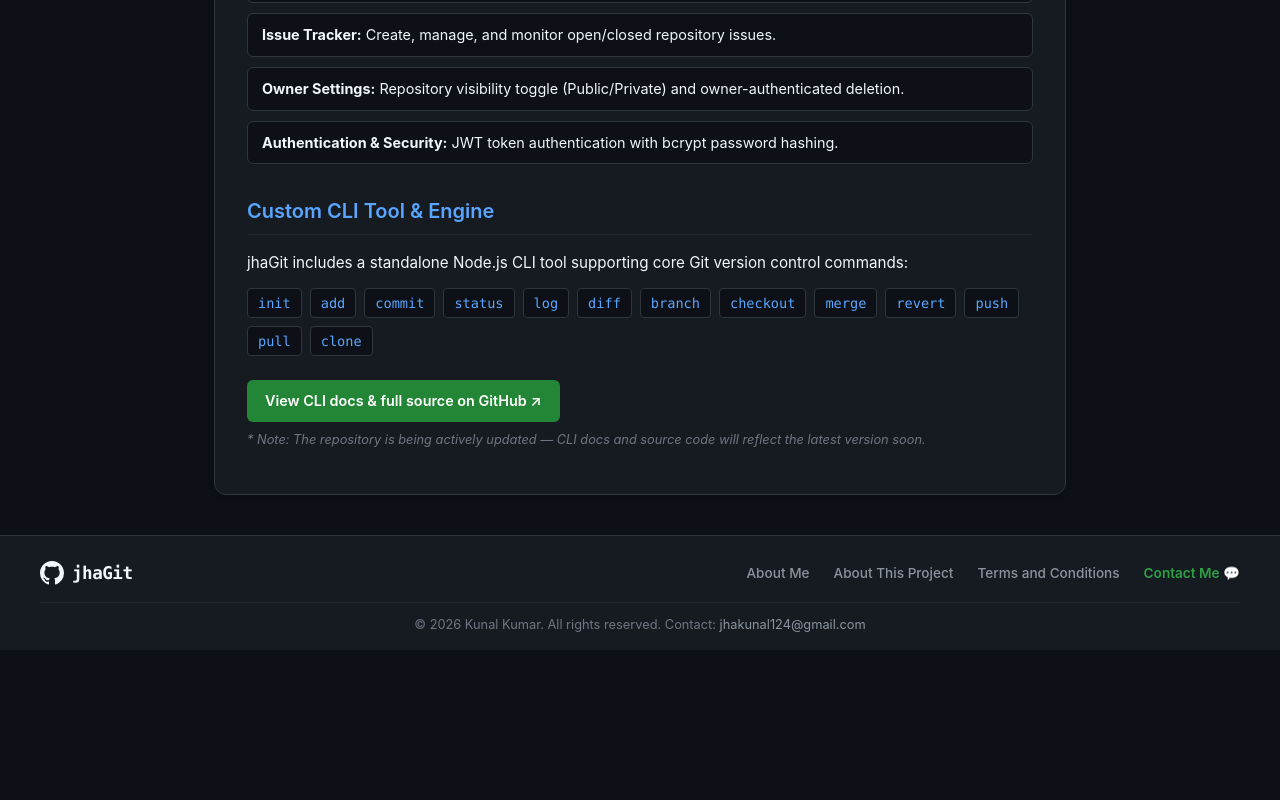
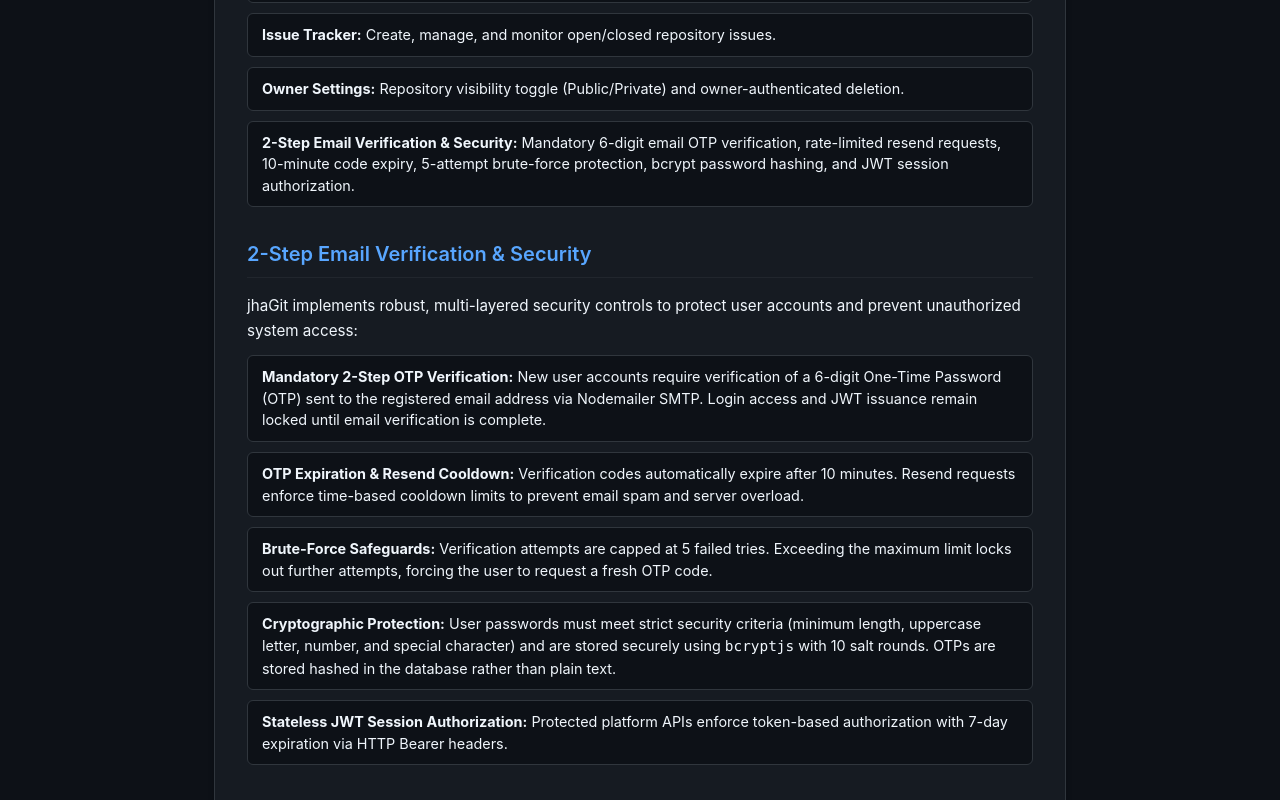
Before and after one commit to kunaljha17/jhaGit-frontend, a React app: page /about-project in a window 1280 px wide. Shown: the part 760-1560 px from the top of the page. Before the commit the page ends 1410 px from the top, so only its background shows below. Built offline with nearby package versions, Linux system fonts and the light colour scheme; no server answers; the HTML template or start-up script is replaced by a standard one.

Commit message:
update AboutProject

```diff
--- a/src/components/info/AboutProject.jsx
+++ b/src/components/info/AboutProject.jsx
@@ -60,7 +60,31 @@
                 <strong>Owner Settings:</strong> Repository visibility toggle (Public/Private) and owner-authenticated deletion.
               </li>
               <li>
-                <strong>Authentication & Security:</strong> JWT token authentication with bcrypt password hashing.
+                <strong>2-Step Email Verification & Security:</strong> Mandatory 6-digit email OTP verification, rate-limited resend requests, 10-minute code expiry, 5-attempt brute-force protection, bcrypt password hashing, and JWT session authorization.
+              </li>
+            </ul>
+          </div>
+
+          <div className="info-section">
+            <h2>2-Step Email Verification & Security</h2>
+            <p className="info-bio">
+              jhaGit implements robust, multi-layered security controls to protect user accounts and prevent unauthorized system access:
+            </p>
+            <ul className="feature-list">
+              <li>
+                <strong>Mandatory 2-Step OTP Verification:</strong> New user accounts require verification of a 6-digit One-Time Password (OTP) sent to the registered email address via Nodemailer SMTP. Login access and JWT issuance remain locked until email verification is complete.
+              </li>
+              <li>
+                <strong>OTP Expiration & Resend Cooldown:</strong> Verification codes automatically expire after 10 minutes. Resend requests enforce time-based cooldown limits to prevent email spam and server overload.
+              </li>
+              <li>
+                <strong>Brute-Force Safeguards:</strong> Verification attempts are capped at 5 failed tries. Exceeding the maximum limit locks out further attempts, forcing the user to request a fresh OTP code.
+              </li>
+              <li>
+                <strong>Cryptographic Protection:</strong> User passwords must meet strict security criteria (minimum length, uppercase letter, number, and special character) and are stored securely using <code>bcryptjs</code> with 10 salt rounds. OTPs are stored hashed in the database rather than plain text.
+              </li>
+              <li>
+                <strong>Stateless JWT Session Authorization:</strong> Protected platform APIs enforce token-based authorization with 7-day expiration via HTTP Bearer headers.
               </li>
             </ul>
           </div>
```
